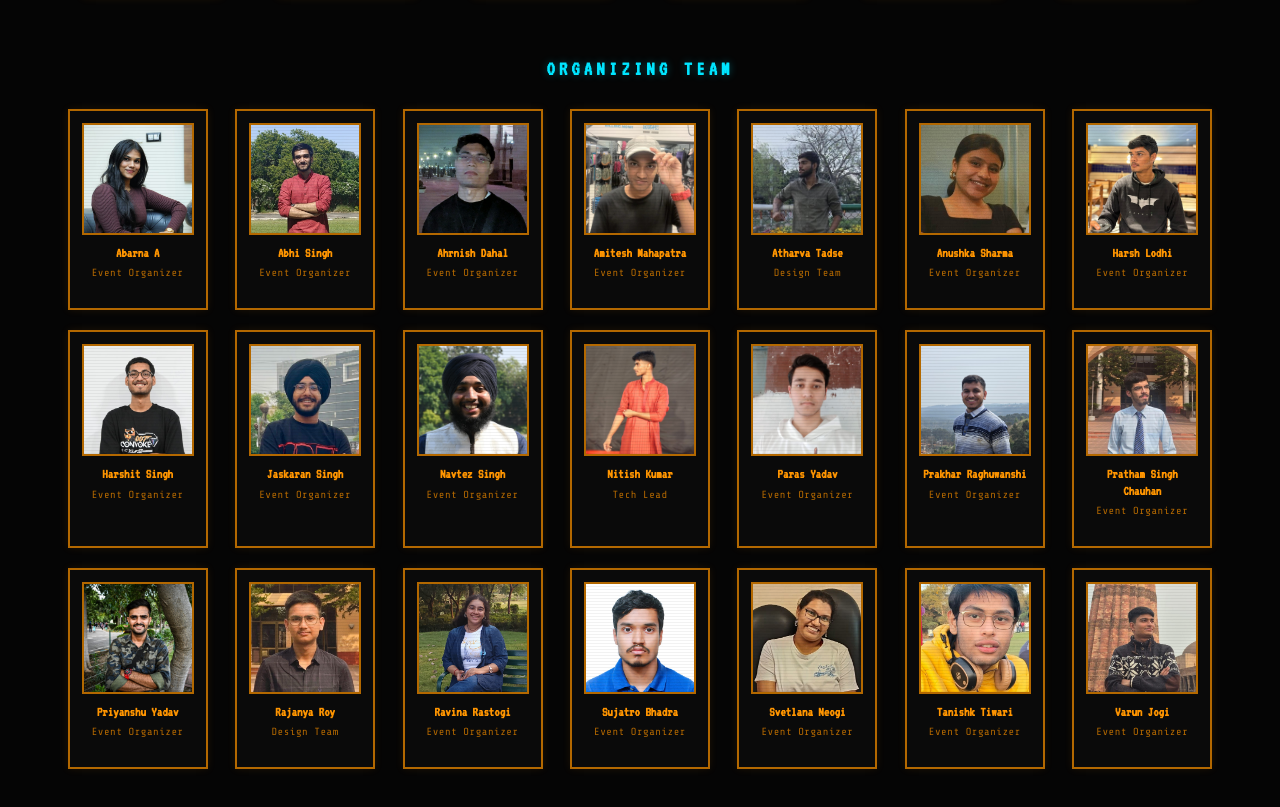
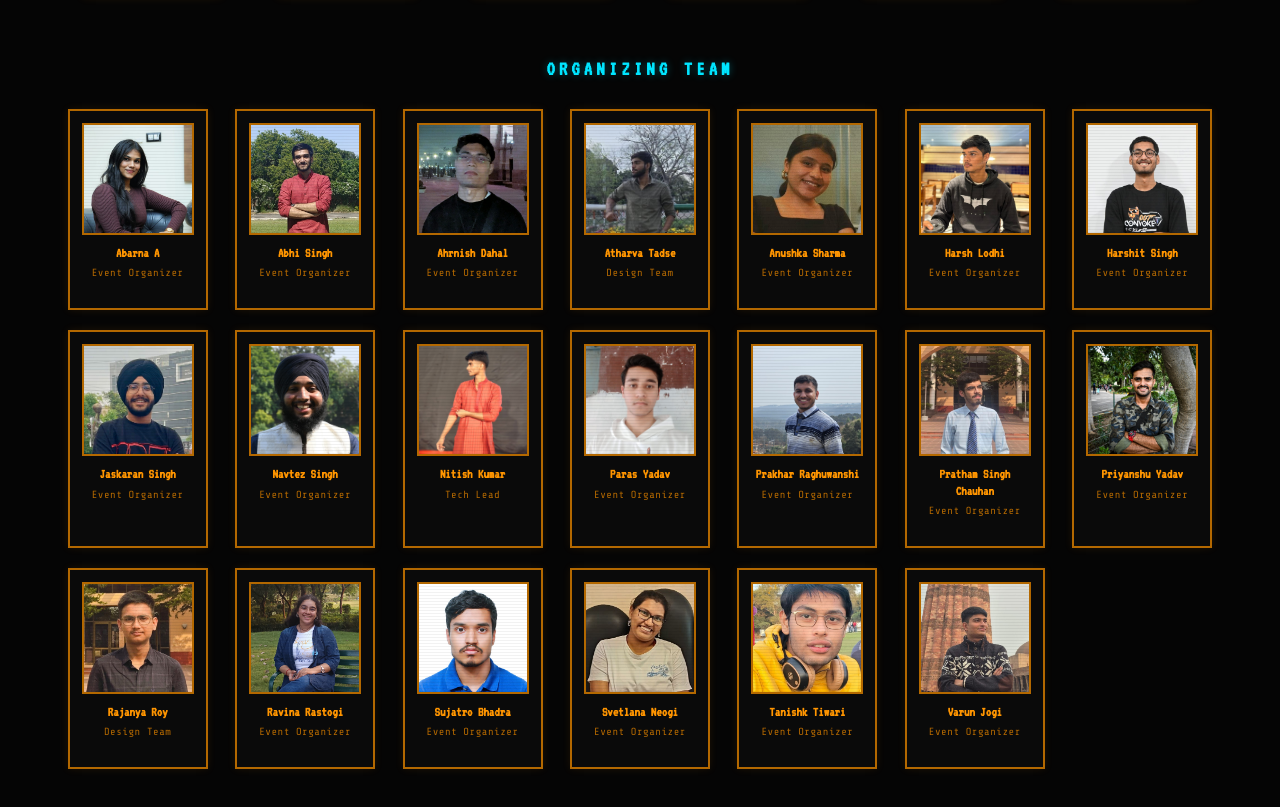
Before and after one commit to i-am-nitish/Convoke-8.0, a React (Vite) app in the folder convoke8/: page / in a window 1280 px wide. Shown: the part 6217-7024 px from the top of the page. Built offline with nearby package versions, Linux system fonts and the light colour scheme.

Commit message:
hide teammember

```diff
--- a/convoke8/src/components/Team.jsx
+++ b/convoke8/src/components/Team.jsx
@@ -67,12 +67,12 @@ const TEAM_DATA = {
             image: '/team_photos/ahrnish_dahal.jpeg',
             linkedin: 'https://linkedin.com/in/ahrnish-dahal'
         },
-        {
-            name: 'Amitesh Mahapatra',
-            role: 'Event Organizer',
-            image: '/team_photos/amitesh_m.jpeg',
-            linkedin: 'https://linkedin.com/in/amitesh-m'
-        },
+        // {
+        //     name: 'Amitesh Mahapatra',
+        //     role: 'Event Organizer',
+        //     image: '/team_photos/amitesh_m.jpeg',
+        //     linkedin: 'https://linkedin.com/in/amitesh-m'
+        // },
         {
             name: 'Atharva Tadse',
             role: 'Design Team',
```
